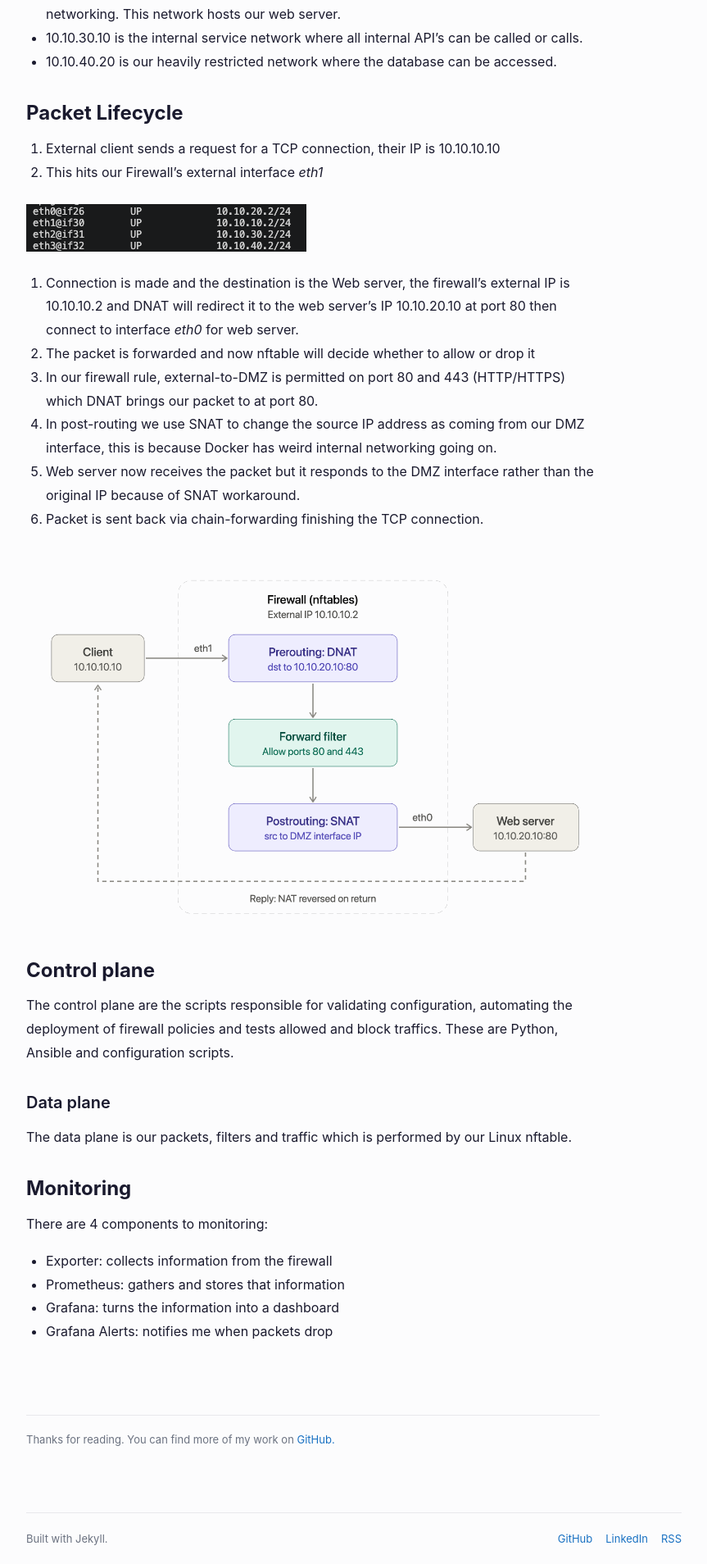
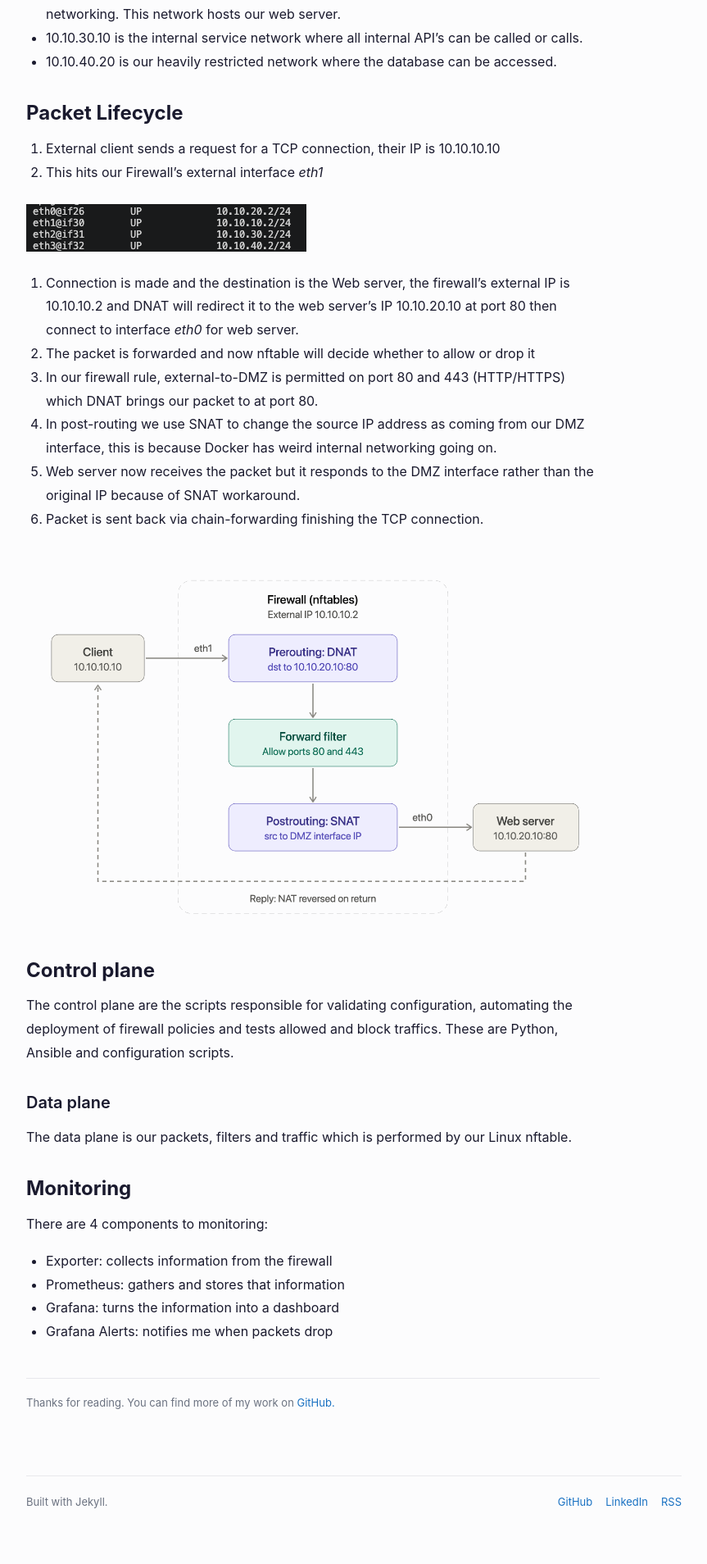
Before and after one commit to vichekaoeun/vichekaoeun.github.io, a Jekyll site: the page built from _posts/2026-11-12-home-firewall.md, in a window 1280 px wide. Shown: the part 1116-3024 px from the top of the page at 82% size, without its empty margins (208-1071 px from the left). Built offline with Jekyll 4.4.1, drawn with Linux system fonts in a browser that asks for light colours; after the commit the page ends 2979 px from its top, so only the background shows below that.

Commit message:
Update _posts/2026-11-12-home-firewall.md (via Pages CMS)

```diff
--- a/_posts/2026-11-12-home-firewall.md
+++ b/_posts/2026-11-12-home-firewall.md
@@ -50,7 +50,3 @@ There are 4 components to monitoring:
 - Prometheus: gathers and stores that information
 - Grafana: turns the information into a dashboard
 - Grafana Alerts: notifies me when packets drop
-
-
-
-&nbsp;
```
